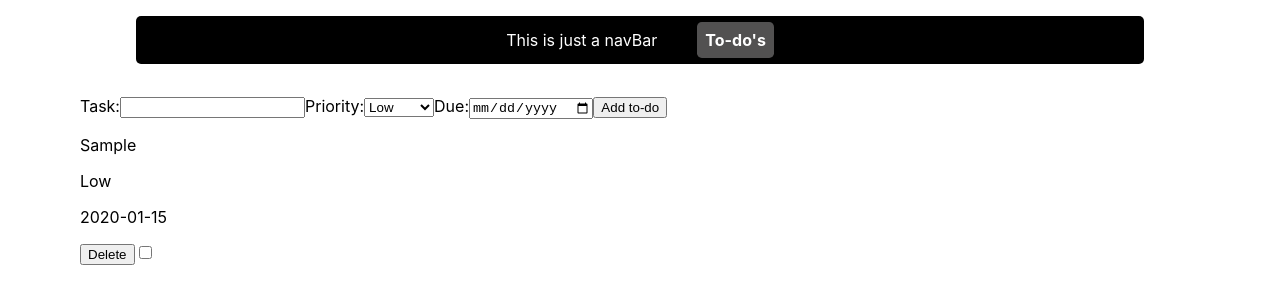
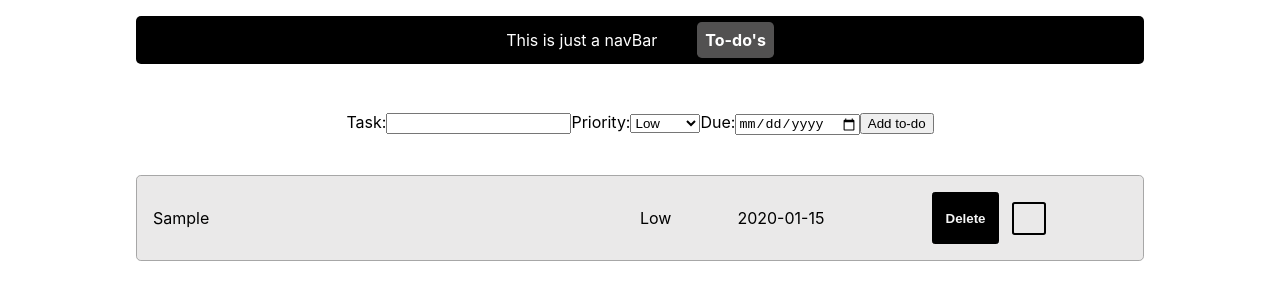
Before and after one commit to TheRadBass/organizer, a React (Create React App) app: page /todos in a window 1280 px wide. Both pictures are taken after typing "Sample", "2020-01-15" into the empty fields and a click on the button "Add to-do". Shown: the top 304 px of the page. Built offline with nearby package versions, Linux system fonts and the light colour scheme.

Commit message:
Added some updates to the checkmark

```diff
--- a/src/components/ToDo.tsx
+++ b/src/components/ToDo.tsx
@@ -16,13 +16,19 @@ const ToDo = (props: any) => {
   };
 
   return (
-    <>
-      <p>{task}</p>
-      <p>{priority}</p>
-      {dueDate !== "" && <p>{String(dueDate)}</p>}
-      <button onClick={handleDelete}>Delete</button>
-      <input onChange={handleCheck} type="checkbox"></input>
-    </>
+    <div className="to-do">
+      <p className="to-do-task">{task}</p>
+      <p className="to-do-priority">{priority}</p>
+      {dueDate !== "" && <p className="to-do-duedate">{String(dueDate)}</p>}
+      <button className="delete-to-do-button" onClick={handleDelete}>
+        Delete
+      </button>
+      <input
+        className="to-do-checkbox"
+        onChange={handleCheck}
+        type="checkbox"
+      ></input>
+    </div>
   );
 };
 
--- a/src/components/ToDoList.tsx
+++ b/src/components/ToDoList.tsx
@@ -29,14 +29,20 @@ const ToDoList = () => {
     <>
       <NewToDo createNewToDo={createNewToDo} />
       <div className="to-dos-wrapper">
-        {Object.keys(toDos).map((todo) => (
-          <ToDo //Fix props type in ToDo, it's any at the moment.
-            key={toDos[todo].id}
-            data={toDos[todo]}
-            deleteToDo={deleteToDo}
-            toggleCheck={toggleCheck}
-          />
-        ))}
+        {Object.keys(toDos).length !== 0 ? (
+          Object.keys(toDos).map((todo) => (
+            <ToDo //Fix props type in ToDo, it's "any" at the moment.
+              key={toDos[todo].id}
+              data={toDos[todo]}
+              deleteToDo={deleteToDo}
+              toggleCheck={toggleCheck}
+            />
+          ))
+        ) : (
+          <h3 id="empty-to-dos-text">
+            Looks like you have no pending to-do's! 🙌
+          </h3>
+        )}
       </div>
     </>
   );
--- a/src/index.css
+++ b/src/index.css
@@ -50,3 +50,87 @@ code {
   font-weight: bold;
   text-decoration: none;
 }
+
+.new-to-do-form {
+  align-self: center;
+  margin-top: 1em;
+}
+
+.to-dos-wrapper {
+  margin-top: 2em;
+  width: 90%;
+  align-self: center;
+}
+
+#empty-to-dos-text {
+  text-align: center;
+}
+
+.to-do {
+  display: flex;
+  background-color: rgb(234, 233, 233);
+  border: 1px solid rgb(167, 167, 167);
+  border-radius: 0.3em;
+  margin-top: 0.5em;
+  padding: 1em;
+  overflow: hidden;
+  word-wrap: break-word;
+}
+
+.to-do-task {
+  display: flex;
+  flex-wrap: wrap;
+  width: 50%;
+}
+
+.to-do-priority {
+  width: 10%;
+}
+
+.to-do-duedate {
+  width: 20%;
+}
+
+.delete-to-do-button {
+  width: 5em;
+  border-radius: 0.2em;
+  border: 1px solid black;
+  background-color: black;
+  color: whitesmoke;
+  font-weight: bold;
+  cursor: pointer;
+}
+
+.delete-to-do-button:hover {
+  background-color: rgb(74, 74, 74);
+  transition-duration: 200ms;
+}
+
+.delete-to-do-button:active {
+  background-color: rgb(134, 28, 28);
+}
+
+.to-do-checkbox {
+  margin-left: 1em;
+  margin-right: 1em;
+  appearance: none;
+  width: 2.5em;
+  height: 2.5em;
+  border: solid 2px black;
+  border-radius: 0.2em;
+  justify-self: flex-end;
+  align-self: center;
+  transition-duration: 300ms;
+}
+
+.to-do-checkbox:hover {
+  cursor: pointer;
+}
+
+.to-do-checkbox:checked {
+  background-image: url("../public/checkmark.png");
+  background-size: 100%;
+  border-radius: 100%;
+  background-color: rgb(100, 133, 16);
+  transition-duration: 300ms;
+}
```
Also changed, not shown: public/checkmark.png (added).
